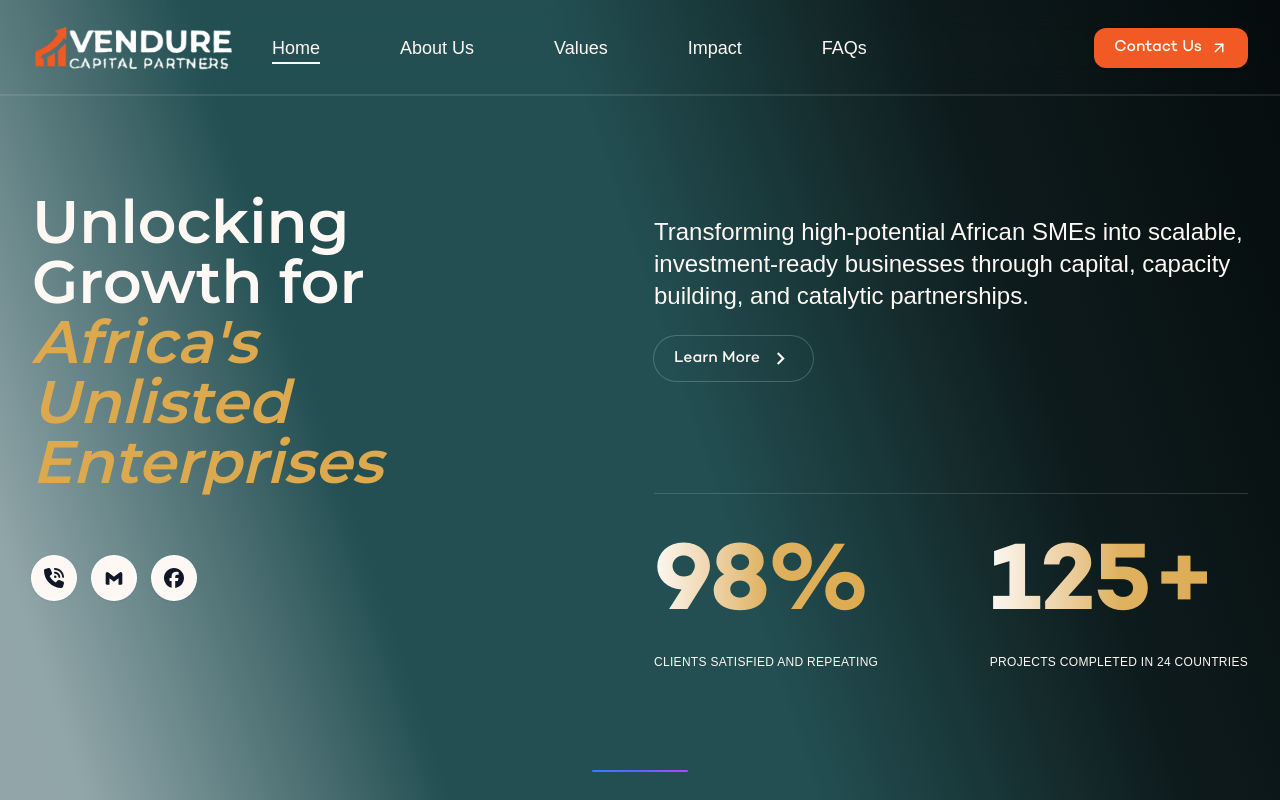
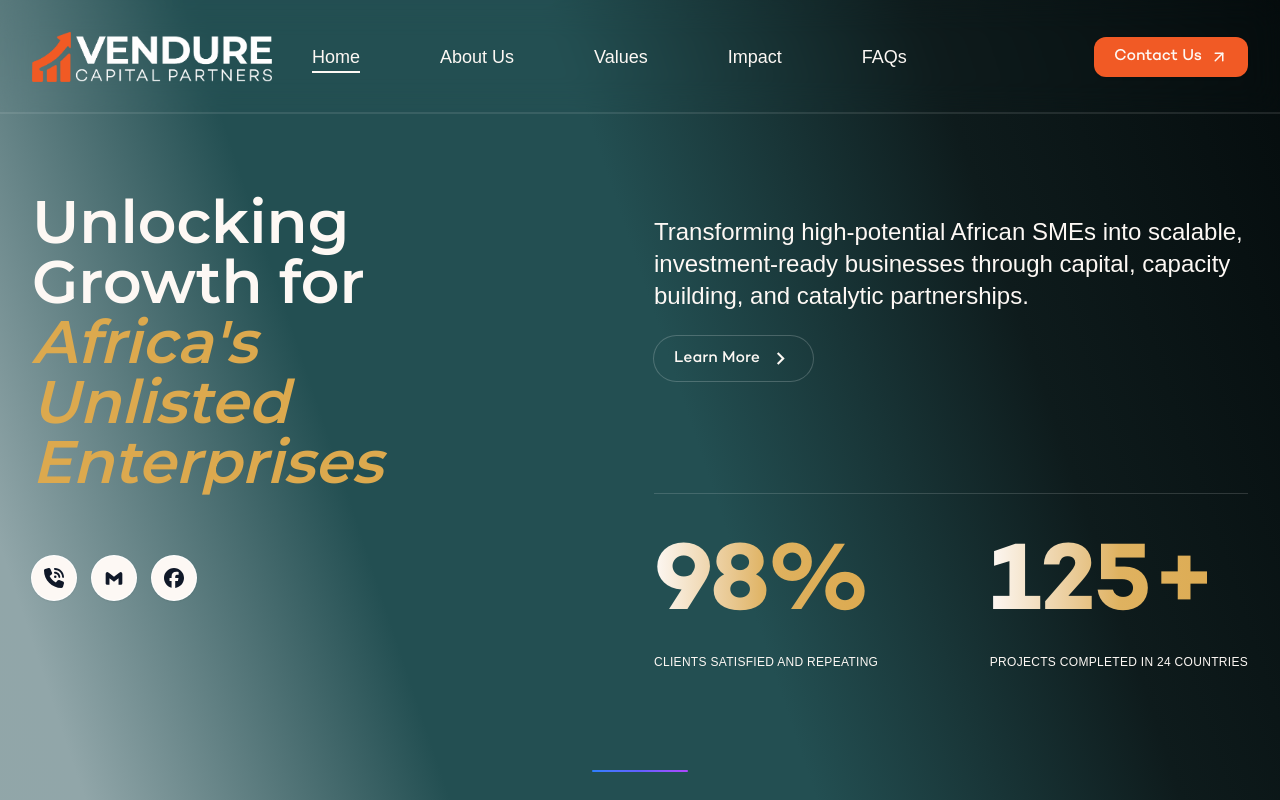
Before and after one commit to tonituler/vendure_landing, a React (Vite) app: page / in a window 1280 px wide. Shown: the top 800 px of the page. Built offline with nearby package versions, Linux system fonts and the light colour scheme; a web font is replaced by a local one.

Commit message:
Changedlogo

```diff
--- a/src/components/Navbar.jsx
+++ b/src/components/Navbar.jsx
@@ -2,7 +2,7 @@ import React, { useState, useEffect, useMemo } from 'react'
 import { TbLetterH } from 'react-icons/tb'
 import { FiArrowUpRight } from 'react-icons/fi'
 import { RiMenu3Line } from 'react-icons/ri'
-import Logo from '../assets/logo.jpg';
+import Logo from '../assets/logo.png';
 
 const LogoIcon = (props) => <TbLetterH size={22} {...props} />
 const ArrowUpRight = (props) => <FiArrowUpRight size={18} {...props} />
@@ -69,7 +69,7 @@ const Navbar = () => {
 
   return (
     <header
-      className={`fixed inset-x-0 top-0 z-50 w-full py-1 transition-all duration-300 font-campton text[#fdf8f4]
+      className={`fixed inset-x-0 top-0 z-50 w-full py-7 transition-all duration-300 font-campton text[#fdf8f4]
       ${scrolled
         ? " backdrop-blur-xl  "
         : "bg-transparent backdrop-blur-lg"
@@ -83,7 +83,7 @@ const Navbar = () => {
           <div className='flex items-center'>
                 {/* Logo */}
                 <a href="#" className="flex items-center rounded-full  py-1">
-                  <img src={Logo} className="w-50 " alt="Venture logo" />
+                  <img src={Logo} className="w-60  " alt="Venture logo" />
                 </a>
 
                 {/* Desktop Menu */}
```
Also changed, not shown: src/assets/logo.png (added).
